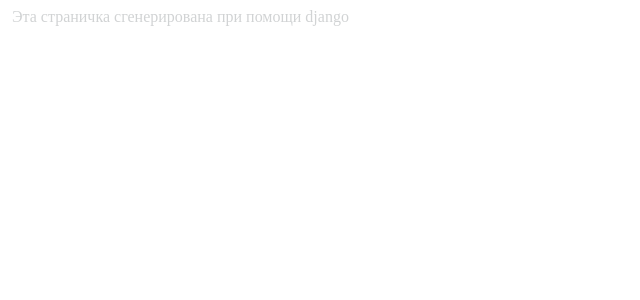
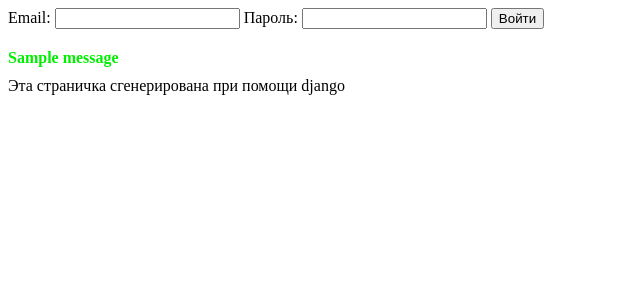
Before and after one commit to dench888/nautilus1, a Django app: page / in a window 1280 px wide. Shown: the top 300 px of the page, without its empty margins (0-640 px from the left). Run offline with Django 3.2, Linux system fonts and the light colour scheme; tables that the repository leaves empty hold one stand-in row (values such as "Sample post"); one stand-in notice (Sample message) is shown.

Commit message:
login and logout functions added

```diff
--- a/konkurs/models.py
+++ b/konkurs/models.py
@@ -1 +1,3 @@
+# -*- coding: utf-8 -*-
+
 from django.db import models
--- a/konkurs/views.py
+++ b/konkurs/views.py
@@ -1,6 +1,34 @@
 # -*- coding: utf-8 -*-
 
-from django.shortcuts import render_to_response
+from django.utils.translation import ugettext as _
+from django.shortcuts import render_to_response, redirect
+from django.contrib.auth import authenticate, login, logout
+from django.contrib import messages
+from django.template import RequestContext
+from django.http import Http404
+from django.conf import settings
 
 def index(request):
-    return render_to_response('index.html', {})
+    return render_to_response('index.html', {}, context_instance=RequestContext(request))
+
+def auth_login(request):
+    email = ''
+    password = ''
+    try:
+        email = request.POST['email']
+        password = request.POST['password']
+    except:
+        pass
+    user = authenticate(email=email, password=password)
+    if user is not None:
+        if user.is_active:
+            login(request, user)
+        else:
+            messages.error(request, _('User is disabled'))
+    else:
+        messages.error(request, _("The username and password were incorrect"))
+    return redirect('/')
+
+def auth_logout(request):
+    logout(request)
+    return redirect('/')
--- a/nautilus1/css/style.css
+++ b/nautilus1/css/style.css
@@ -1,3 +1,29 @@
 body {
-	color: #d1d3d4;
 }
+
+.head {
+	margin-bottom:20px;
+}
+
+/*	system messages	*/
+ul.messages {
+	margin:10px 0px 10px 0px;
+	padding:0px;
+}
+
+ul.messages li {
+	list-style-type:none;
+	font-weight:bold;
+}
+
+ul.messages li.error {
+	color:#EE0000;
+}
+
+ul.messages li.success {
+	color:#00EE00;
+}
+
+ul.messages li.info {
+	color:#0000EE;
+}
--- a/nautilus1/settings.py
+++ b/nautilus1/settings.py
@@ -29,11 +29,11 @@ ALLOWED_HOSTS = []
 # http://en.wikipedia.org/wiki/List_of_tz_zones_by_name
 # although not all choices may be available on all operating systems.
 # In a Windows environment this must be set to your system time zone.
-TIME_ZONE = 'America/Chicago'
+TIME_ZONE = 'Europe/Moscow'
 
 # Language code for this installation. All choices can be found here:
 # http://www.i18nguy.com/unicode/language-identifiers.html
-LANGUAGE_CODE = 'en-us'
+LANGUAGE_CODE = 'ru'
 
 SITE_ID = 1
 
@@ -156,3 +156,5 @@ LOGGING = {
         },
     }
 }
+
+AUTHENTICATION_BACKENDS = ('konkurs.auth.EmailAuth',)
--- /dev/null
+++ b/nautilus1/templates/includes/messages.html
@@ -0,0 +1,7 @@
+{% if messages %}
+<ul class="messages">
+    {% for message in messages %}
+    <li{% if message.tags %} class="{{ message.tags }}"{% endif %}>{{ message }}</li>
+    {% endfor %}
+</ul>
+{% endif %}
--- a/nautilus1/templates/index.html
+++ b/nautilus1/templates/index.html
@@ -1,5 +1,5 @@
 {% extends "page.html" %}
-
+{% load i18n %}
 
 {% block content %}
 Эта страничка сгенерирована при помощи django
--- a/nautilus1/templates/page.html
+++ b/nautilus1/templates/page.html
@@ -1,11 +1,26 @@
+{% load i18n %}
 <!DOCTYPE html>
 <html>
 <head>
 	<meta charset="UTF-8">
-	<title>Сайт на django</title>
+	<title>Конкурс фотографий на django</title>
 	<link rel="stylesheet" type="text/css" href="/css/style.css">
 </head>
 <body>
+	<div class="head">
+		{% if user.is_authenticated %}
+		    Здравствуйте, {{ user.username }}!
+		    <br />
+		    <a href="/logout/">Выход</a>
+		{% else %}
+		    <form action="/login/" method="post">{% csrf_token %}
+		    	Email: <input name="email" />
+		    	Пароль: <input name="password" type="password" />
+		    	<input type="submit" name="login" value="Войти" />
+		    </form>
+		{% endif %}
+	</div>
+	{% include 'includes/messages.html' %}
 	{% block content %}{% endblock %}
 </body>
 </html>
--- a/nautilus1/urls.py
+++ b/nautilus1/urls.py
@@ -10,6 +10,8 @@ urlpatterns = patterns('',
     # url(r'^nautilus1/', include('nautilus1.foo.urls')),
 
     url(r'^$', 'konkurs.views.index'),
+    url(r'^login/$', 'konkurs.views.auth_login'),
+    url(r'^logout/$', 'konkurs.views.auth_logout'),
 
     # Uncomment the admin/doc line below to enable admin documentation:
     # url(r'^admin/doc/', include('django.contrib.admindocs.urls')),
```
